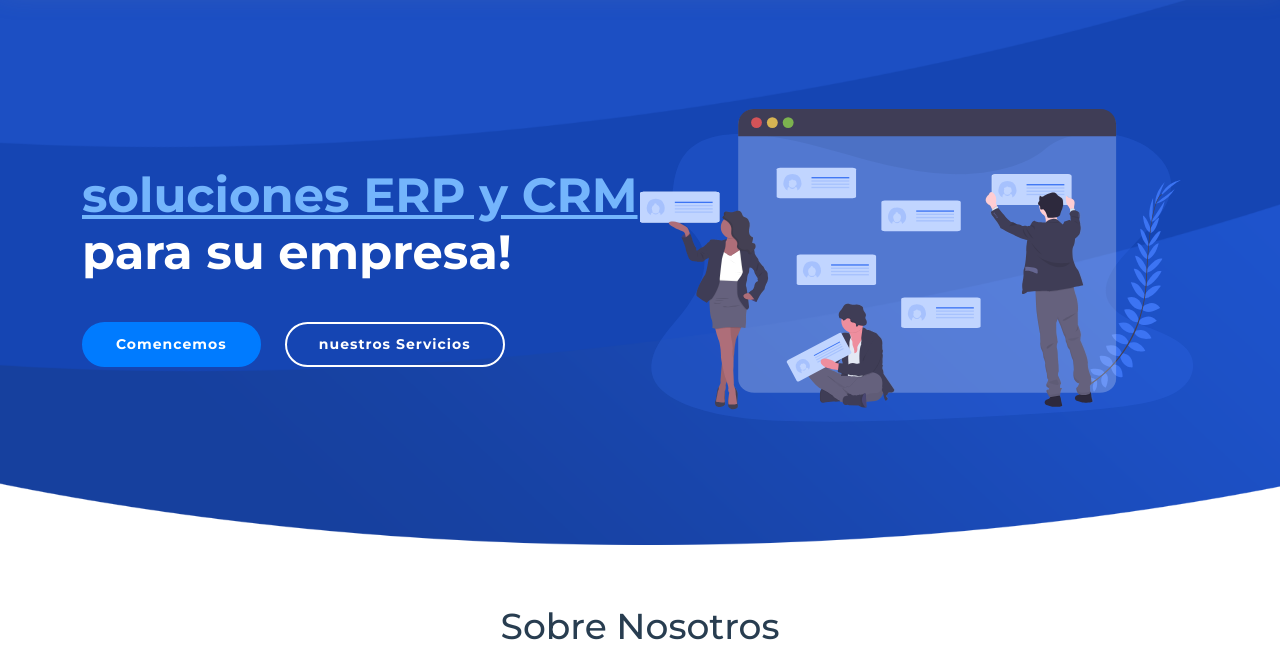
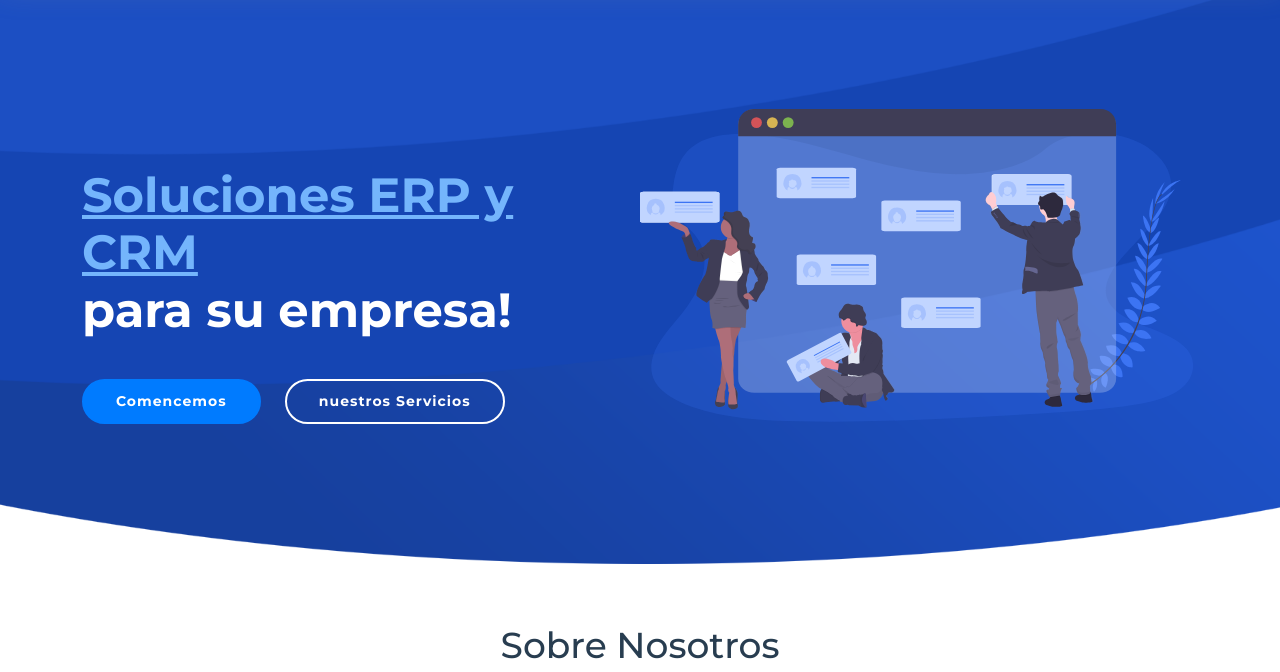
Before and after one commit to planexia/page, a plain HTML site: page index.html in a window 1280 px wide. Shown: the part 91-763 px from the top of the page. Drawn offline with nearby package versions, Linux system fonts and the light colour scheme.

```diff
--- a/index.html
+++ b/index.html
@@ -137,7 +137,7 @@
       </div>
 
       <div class="hero-info" data-aos="zoom-in" data-aos-delay="100">
-        <h2><br><span>soluciones ERP y CRM</span><br>para su empresa!</h2>
+        <h2><br><span>Soluciones ERP y CRM</span><br>para su empresa!</h2>
         <div>
           <a href="#about" class="btn-get-started scrollto">Comencemos </a>
           <a href="#services" class="btn-services scrollto">nuestros Servicios</a>
@@ -328,7 +328,7 @@
       </header>
 
 
-        <!-- <div class="row row-eq-height justify-content-center">
+        <div class="row row-eq-height justify-content-center">
 
           <div class="col-lg-4 mb-4">
             <div class="card" data-aos="zoom-in" data-aos-delay="100">
@@ -339,7 +339,7 @@
                 <a href="#" class="readmore">Read more </a>
               </div>
             </div>
-          </div> -->
+          </div>
 
           <!-- <div class="col-lg-4 mb-4">
             <div class="card" data-aos="zoom-in" data-aos-delay="200">
```
